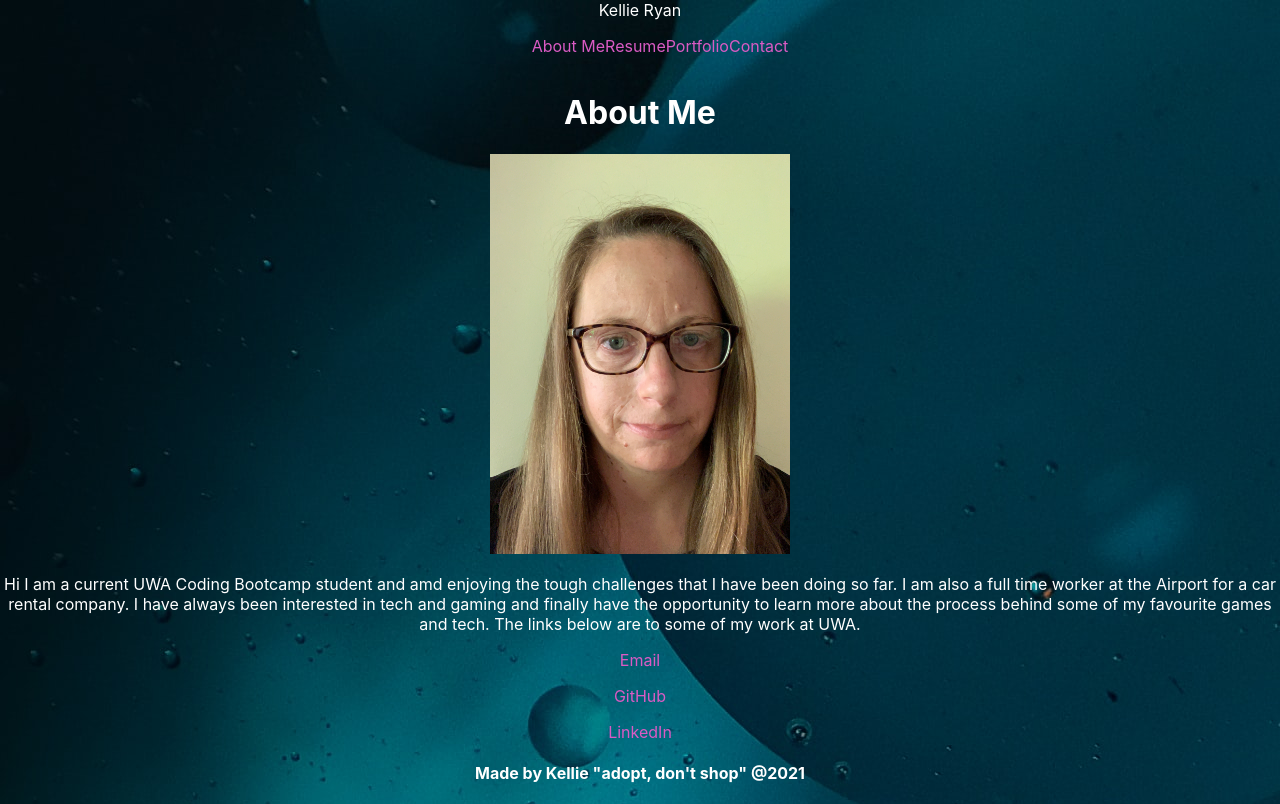
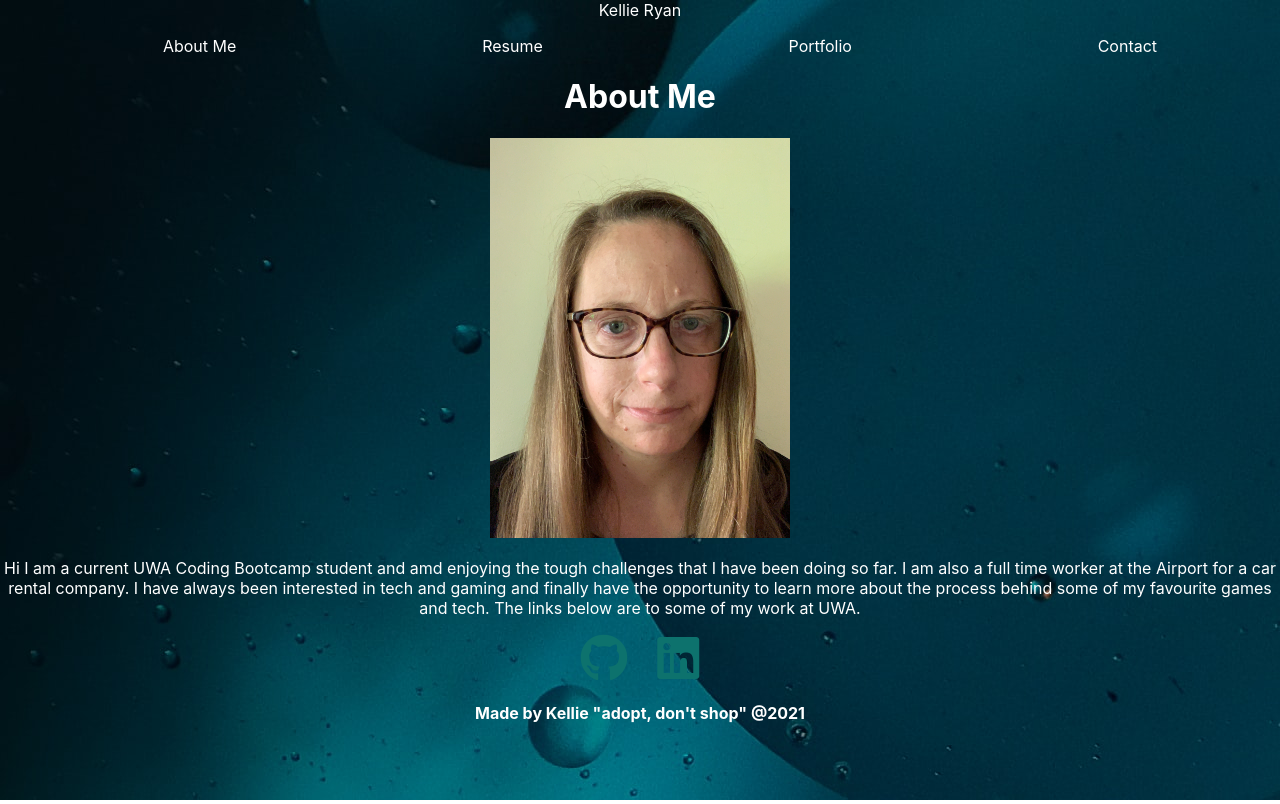
Before and after one commit to Kel03-byte/react-profile, a React (Create React App) app in the folder my-profile/: page / in a window 1280 px wide. Built offline with nearby package versions, Linux system fonts and the light colour scheme.

Commit message:
Updated footer with icons

```diff
--- a/my-profile/public/index.html
+++ b/my-profile/public/index.html
@@ -3,6 +3,8 @@
   <head>
     <meta charset="utf-8" />
     <link rel="icon" href="%PUBLIC_URL%/favicon.ico" />
+    <link rel="stylesheet" href="https://use.fontawesome.com/releases/v5.8.1/css/all.css"
+    integrity="sha384-50oBUHEmvpQ+1lW4y57PTFmhCaXp0ML5d60M1M7uH2+nqUivzIebhndOJK28anvf" crossorigin="anonymous" />
     <meta name="viewport" content="width=device-width, initial-scale=1" />
     <meta name="theme-color" content="#000000" />
     <meta
--- a/my-profile/src/App.css
+++ b/my-profile/src/App.css
@@ -5,13 +5,17 @@ body {
 }
 
 ul {
-  display: inline-flex;
+  display: flex;
   list-style: none;
-  justify-content: space-between;
+  justify-content: space-around;
 }
 
 #nav-text {
   text-decoration: none;
+  color: white;
+}
+
+#nav-text:hover {
   color:rgb(218, 91, 196);
 }
 
@@ -40,3 +44,25 @@ ul {
   width: 100px;
   height: 100px;
 }
+
+#footer {
+  display: flex;
+  justify-content: center;
+}
+
+#icon1 {
+  color: rgb(13, 114, 109);
+}
+
+#icon2 {
+  padding-left: 30px;
+  color: rgb(13, 114, 109);
+}
+
+#icon1:hover {
+  color:rgb(218, 91, 196);
+}
+
+#icon2:hover {
+  color:rgb(218, 91, 196);
+}
--- a/my-profile/src/components/footer.js
+++ b/my-profile/src/components/footer.js
@@ -4,11 +4,13 @@ export default function Footer() {
 
     return (
         <div>
-            <p><a id="nav-text" href="mailto:littlekel03@gmail.com">Email</a></p>
-            <p><a id="nav-text" href="https://github.com/Kel03-byte">GitHub</a></p>
-            <p><a id="nav-text" href="https://www.linkedin.com/in/kellie-ryan-03">LinkedIn</a></p>
+            <div id="footer">
+                <a id="icon1" href="https://github.com/Kel03-byte"><i class="fab fa-github fa-3x"></i></a>
+                <a id="icon2" href="https://www.linkedin.com/in/kellie-ryan-03"><i class="fab fa-linkedin fa-3x"></i></a>
+            </div>
             <h4>
                 Made by Kellie "adopt, don't shop" @2021
-            </h4></div>
+            </h4>
+        </div>
     )
 }
```
